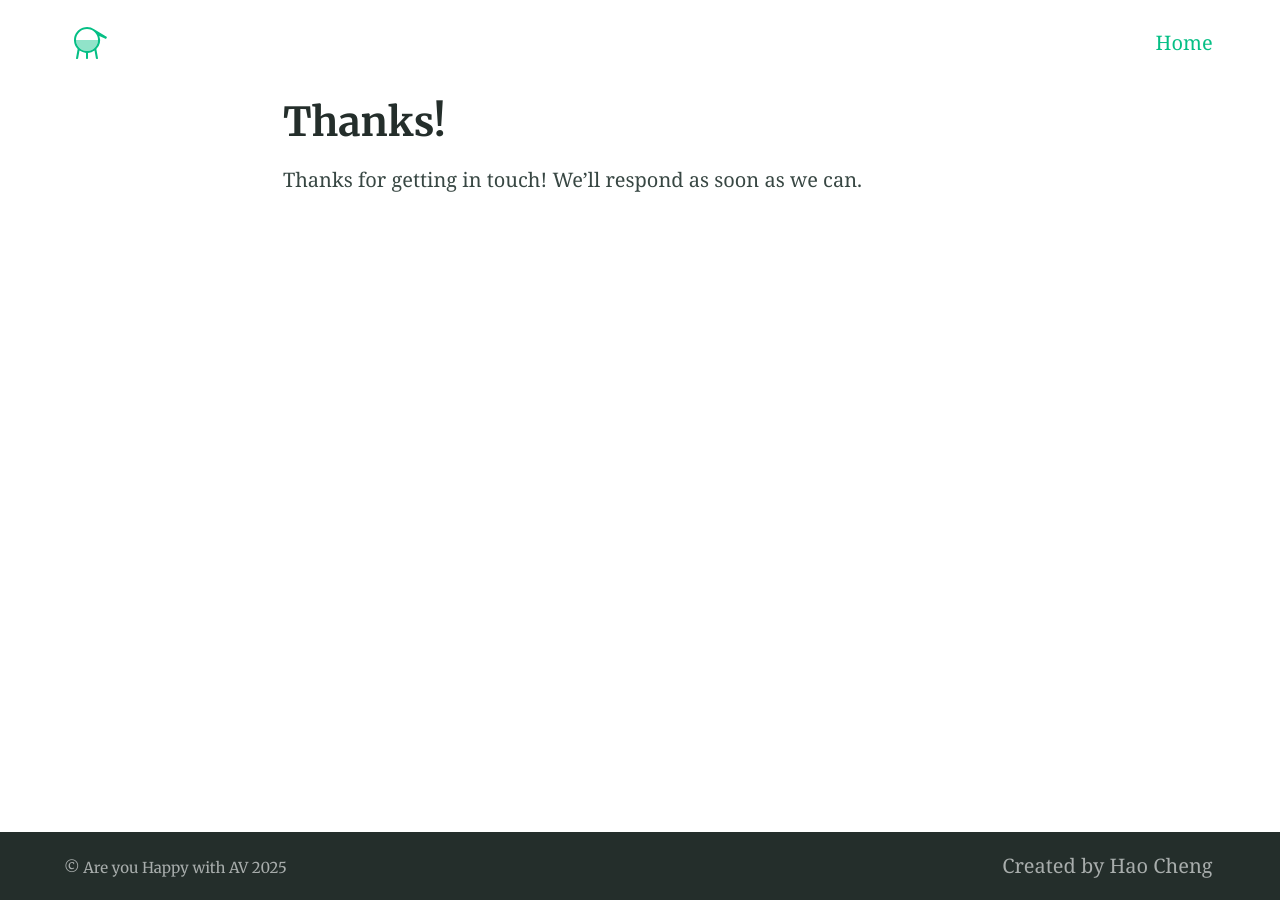
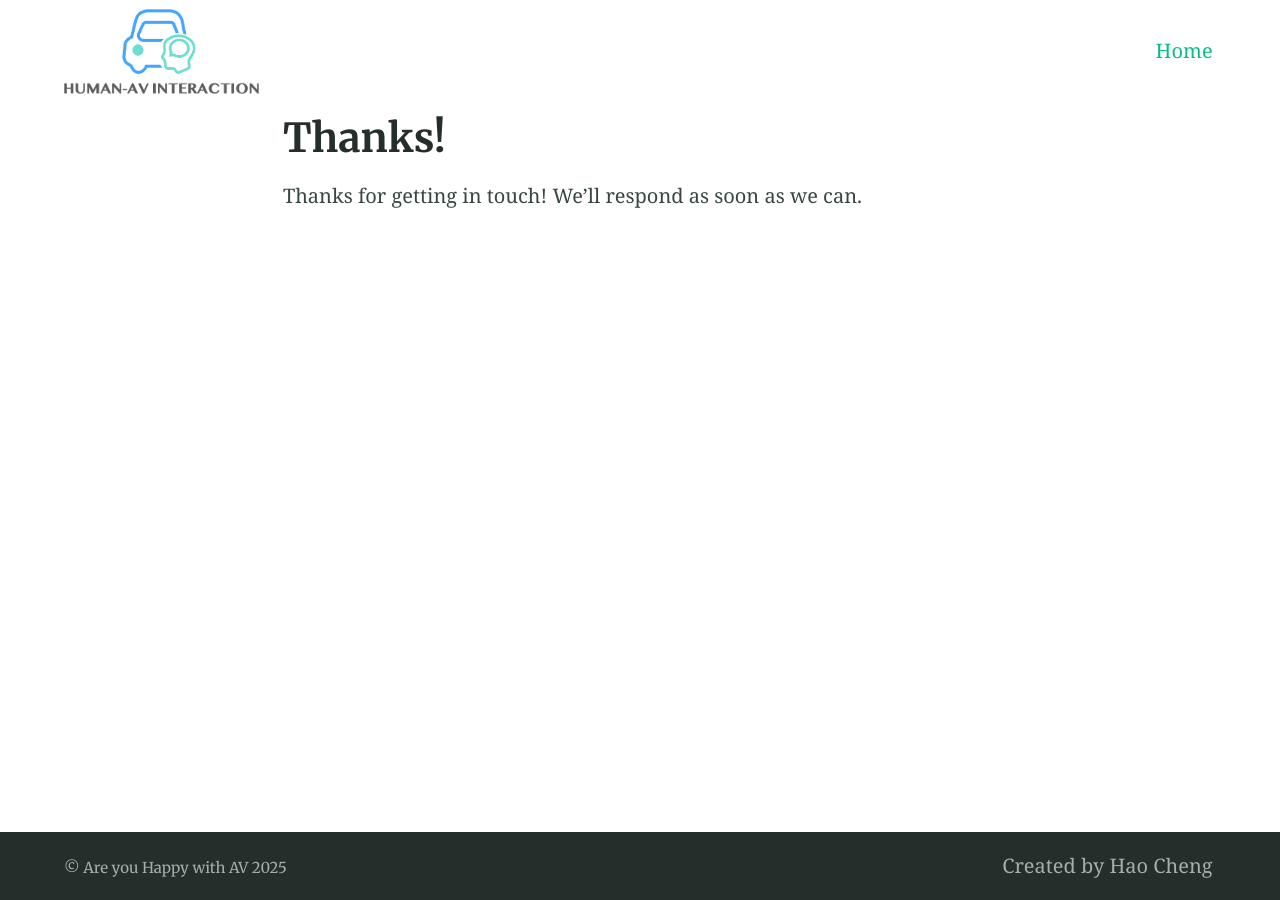
Before and after one commit to Are-You-Happy-with-AV/are-you-happy-with-av.github.io, a Jekyll site: the page built from thanks.md, in a window 1280 px wide. Built offline with Jekyll 4.4.1, drawn with Linux system fonts in a browser that asks for light colours.

Commit message:
Update _config.yml

```diff
--- a/_config.yml
+++ b/_config.yml
@@ -94,7 +94,7 @@ defaults:
 encoding: utf-8 # Make sure the encoding is right
 lang: en-GB # Set the site language
 title: "Are you Happy with AV" # Site name or title, also used in jekyll-seo-tag
-logo: "/assets/logos/logo.svg" # Site logo, also used in jekyll-seo-tag
+logo: "/assets/logos/Weixin Image_20250618140719_194.png" # Site logo, also used in jekyll-seo-tag
 description: "xxx" # Site description and default description, also used in jekyll-seo-tag
 url: "https://alembic.darn.es" # Site url, also used in jekyll-seo-tag
 baseurl: ""
```
